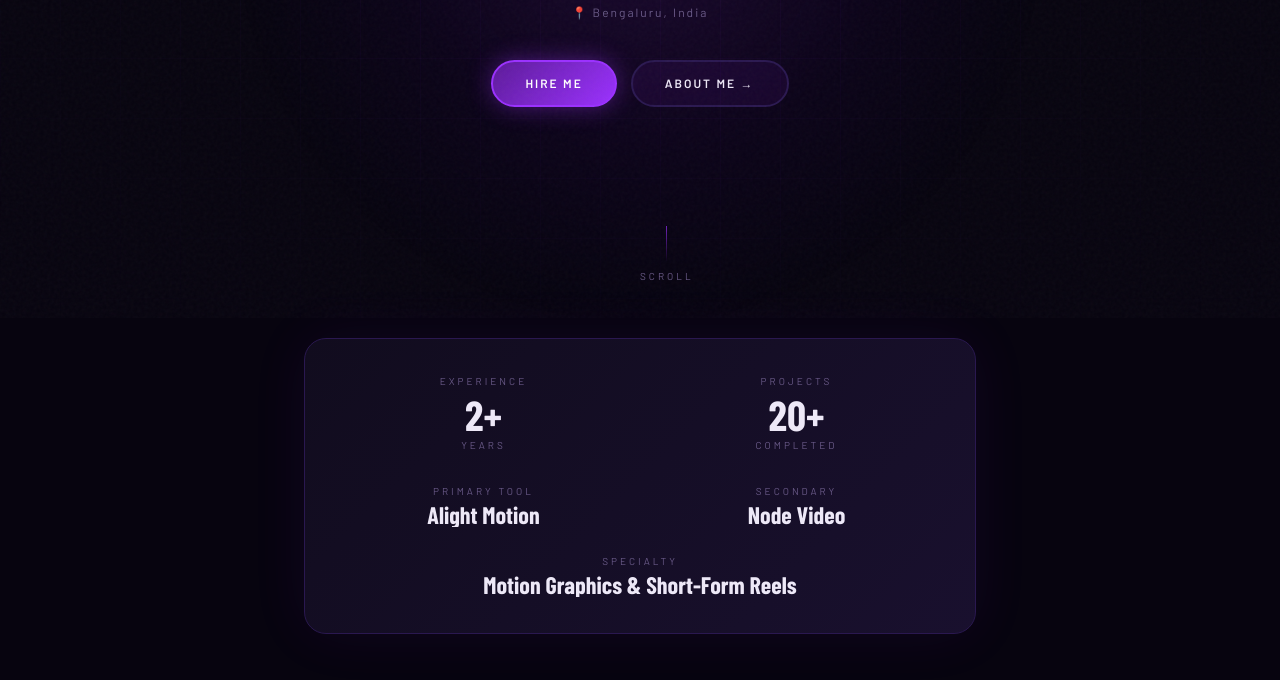
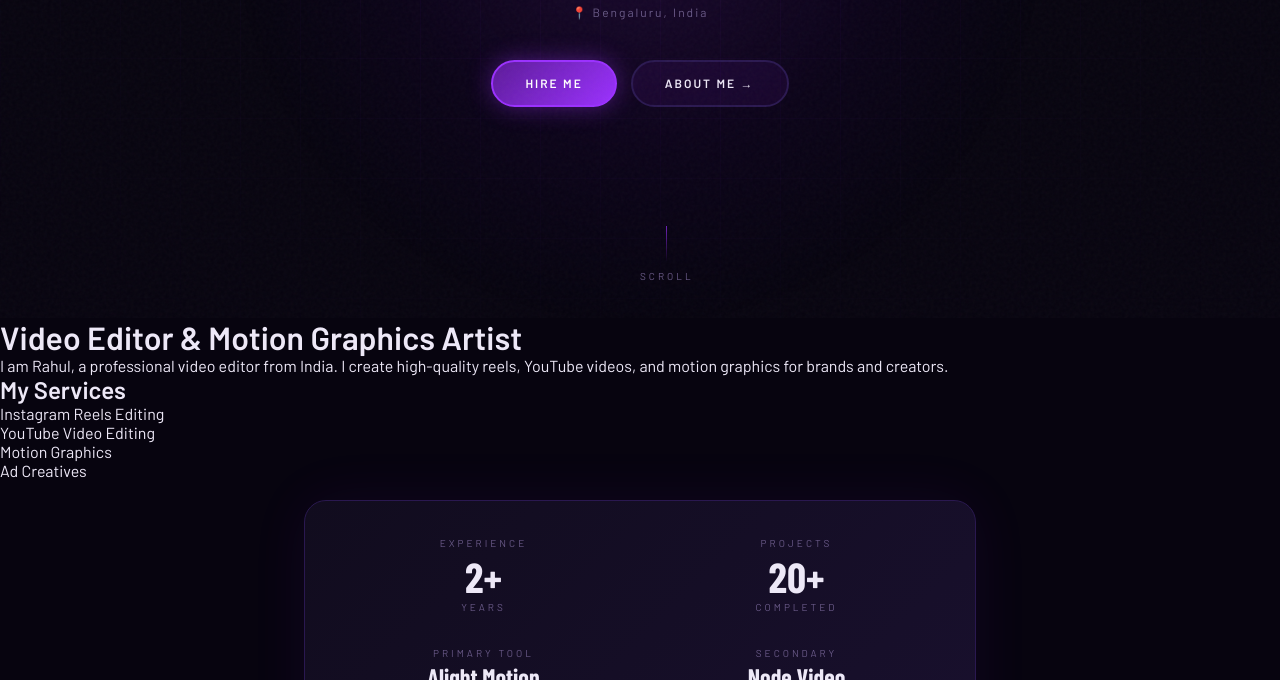
Before and after one commit to Rahul22-re/Rahul22-re.github.io, a plain HTML site: page index.html in a window 1280 px wide. Shown: the part 482-1162 px from the top of the page. Drawn offline with nearby package versions, Linux system fonts and the light colour scheme; a web font is replaced by a local one.

Commit message:
Update index.html

```diff
--- a/index.html
+++ b/index.html
@@ -4,6 +4,7 @@
 <meta charset="UTF-8">
 <meta name="viewport" content="width=device-width, initial-scale=1.0">
 <title>RFX Studio — Rahul | Video Editor & Motion Graphics</title>
+<meta name="description" content="Professional video editor from India. I create cinematic reels, motion graphics, YouTube videos, and ad creatives with smooth transitions and high-quality visuals.">
 <meta name="google-site-verification" content="jZaA_091fA7xZbyf9qH5pnsJxOivKWV4ixsvCMNal1Y" />
 <link href="https://fonts.googleapis.com/css2?family=Barlow+Condensed:wght@400;600;700;800;900&family=Barlow:wght@300;400;500;600&display=swap" rel="stylesheet">
 <style>
@@ -387,6 +388,17 @@
     Scroll
   </div>
 </section>
+<h1>Video Editor & Motion Graphics Artist</h1>
+
+<p>I am Rahul, a professional video editor from India. I create high-quality reels, YouTube videos, and motion graphics for brands and creators.</p>
+
+<h2>My Services</h2>
+<ul>
+  <li>Instagram Reels Editing</li>
+  <li>YouTube Video Editing</li>
+  <li>Motion Graphics</li>
+  <li>Ad Creatives</li>
+</ul>
 
 <!-- STATS -->
 <div class="section-wrap" style="padding-top:20px;">
```
